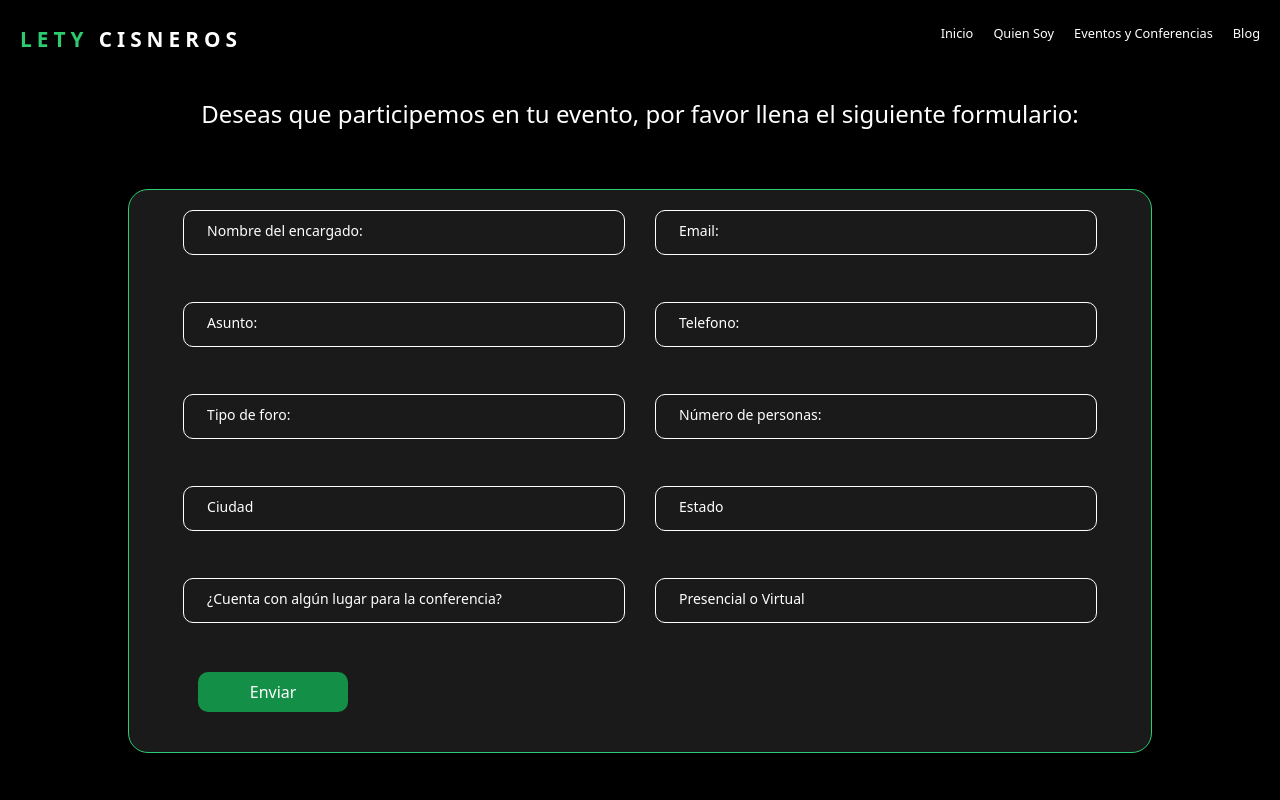
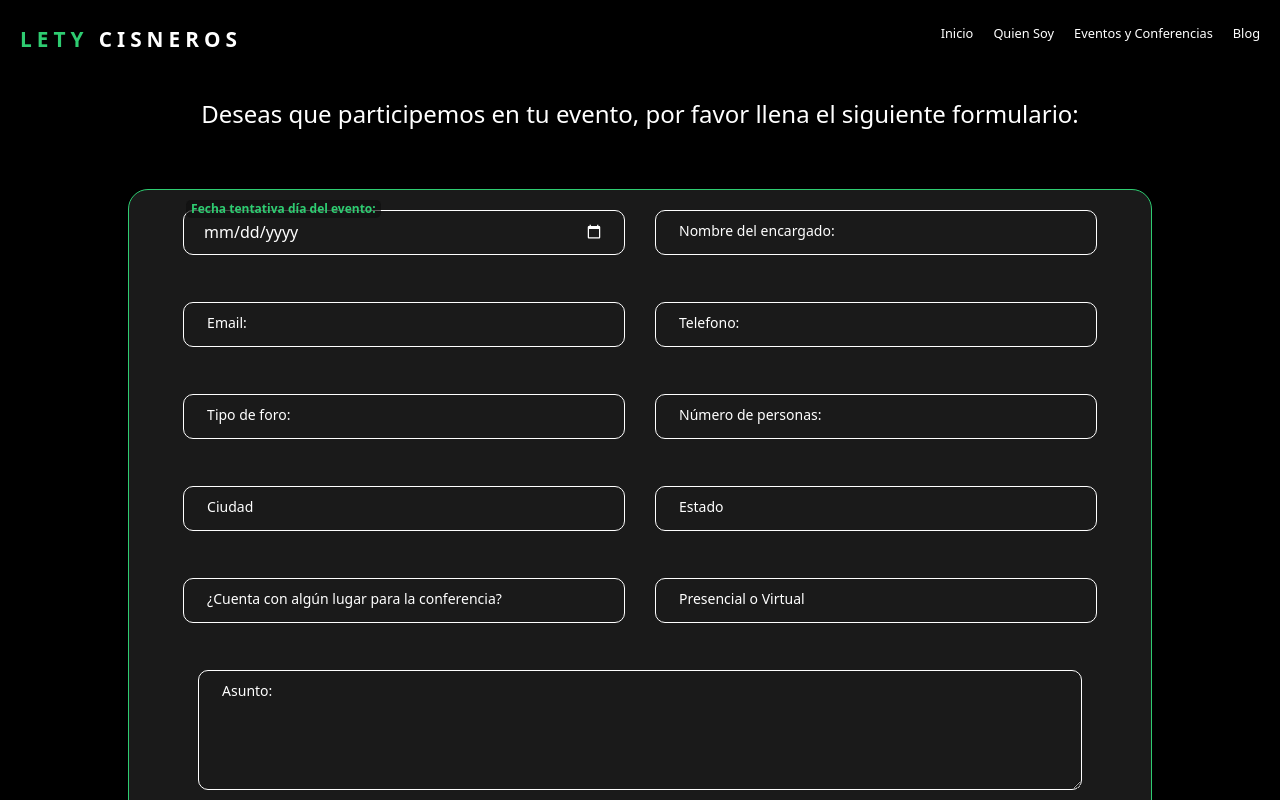
Before and after one commit to Jair-Academlo/lety_cisneros, a React (Vite) app: page /#/eventos in a window 1280 px wide. Shown: the top 800 px of the page. Built offline with nearby package versions, Linux system fonts and the light colour scheme; a web font is replaced by a local one.

Commit message:
update changes

```diff
--- a/src/components/eventos/EventosForm.jsx
+++ b/src/components/eventos/EventosForm.jsx
@@ -13,12 +13,12 @@ const EventosForm = () => {
 					method='POST'
 					className='section-form-eventos-form'
 				>
-					{/* <div>
+					<div>
+						<input type='date' name='fecha' id='fecha' />
 						<label htmlFor='fecha'>
 							Fecha tentativa día del evento:
 						</label>
-						<input type='date' name='fecha' id='fecha' />
-					</div> */}
+					</div>
 					<div>
 						<input
 							type='text'
@@ -37,15 +37,7 @@ const EventosForm = () => {
 						/>
 						<label htmlFor='email'>Email:</label>
 					</div>
-					<div>
-						<input
-							type='text'
-							id='asunto'
-							name='asunto'
-							placeholder='Asunto'
-						/>
-						<label htmlFor='asunto'>Asunto:</label>
-					</div>
+
 					<div>
 						<input
 							type='text'
@@ -111,6 +103,15 @@ const EventosForm = () => {
 						/>
 						<label htmlFor='modalidad'>Presencial o Virtual</label>
 					</div>
+					<div className='div-textarea-asunto'>
+						<textarea
+							type='text'
+							id='asunto'
+							name='asunto'
+							placeholder='Asunto'
+						/>
+						<label htmlFor='asunto'>Asunto:</label>
+					</div>
 					<div className='div-buttom-enviar'>
 						<button type='submit'> Enviar </button>
 					</div>
--- a/src/components/eventos/eventosForm.css
+++ b/src/components/eventos/eventosForm.css
@@ -71,8 +71,6 @@
     border-radius: 5px;
     background-color: rgba(255, 255, 255, 0.2); */
     display: block;
-    width: 300px;
-
     position: absolute;
     color: #fff;
     top: 0;
@@ -88,17 +86,60 @@
     z-index: 1;
 }
 
-.section-form-eventos-form div input::placeholder {
+
+/* Cambia el color del icono en algunos navegadores */
+input[type="date"]::-webkit-calendar-picker-indicator {
+    filter: invert(1);
+}
+
+/* Cambia el color del icono en Firefox */
+input[type="date"]::-moz-calendar-picker-indicator {
+    filter: invert(1);
+}
+
+.div-textarea-asunto {
+    width: 90% !important;
+    margin-bottom: 30px !important;
+    position: relative;
+    display: flex;
+    justify-content: left;
+    align-items: center;
+}
+
+.div-textarea-asunto textarea {
+    display: inline-flex;
+    position: absolute;
+    color: #fff;
+    top: 0;
+    left: 0;
+    width: 100% !important;
+    height: 120px !important;
+    border: 1px solid #fff;
+    border-radius: 10px;
+    font-size: 16px;
+    padding: 10px 20px;
+    outline: none;
+    background: none;
+    z-index: 1;
+    margin-bottom: 30px;
+    font-size: 0.9rem;
+}
+
+.section-form-eventos-form div input::placeholder,
+textarea::placeholder {
     color: transparent;
 }
 
-.section-form-eventos-form div input:focus {
+.section-form-eventos-form div input:focus,
+textarea:focus {
     outline: 1px solid #2ecc71;
     border: none;
 }
 
 .section-form-eventos-form div input:focus+label,
-.section-form-eventos-form div input:not(:placeholder-shown)+label {
+textarea:focus+label,
+.section-form-eventos-form div input:not(:placeholder-shown)+label,
+textarea:not(:placeholder-shown)+label {
     top: -10px;
     left: 3px;
     z-index: 100;
@@ -117,6 +158,7 @@ textarea:hover {
 }
 
 .div-buttom-enviar {
+    margin-top: 30px;
     width: 90% !important;
     display: inline-flex;
     justify-content: left;
```
